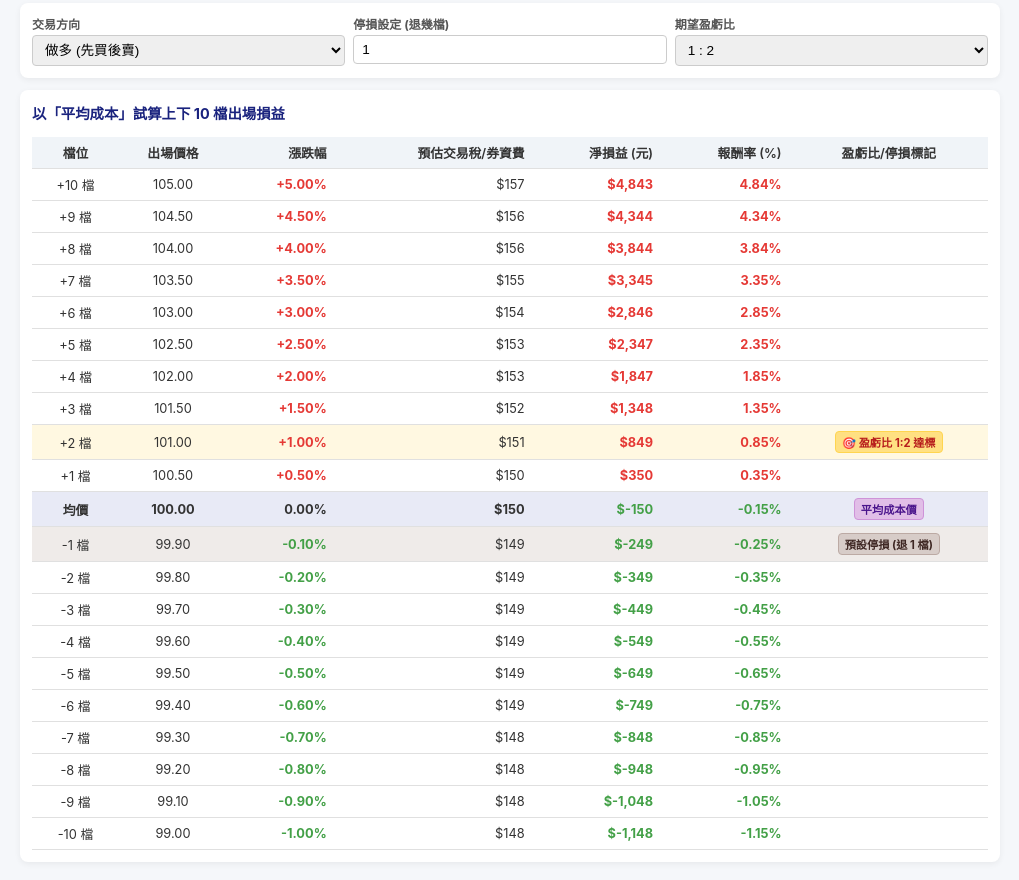
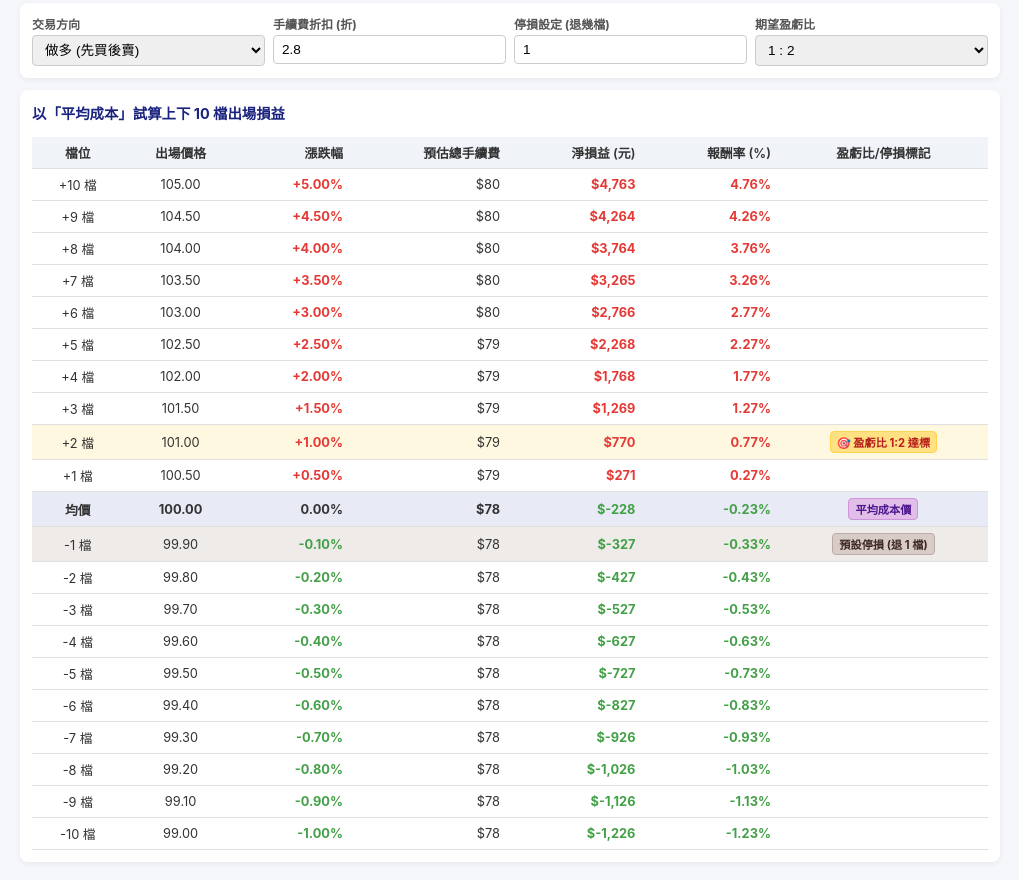
Before and after one commit to s2873202-hash/daytrading-calculator3, a plain HTML site: page index.html in a window 1280 px wide. Shown: the part 228-1108 px from the top of the page, without its empty margins (130-1149 px from the left). Drawn offline with Linux system fonts and the light colour scheme.

Commit message:
Update index.html

```diff
--- a/index.html
+++ b/index.html
@@ -242,6 +242,10 @@
         </select>
       </div>
       <div class="form-group">
+        <label for="discount">手續費折扣 (折)</label>
+        <input type="number" id="discount" value="2.8" step="0.1" min="0" max="10" oninput="calculate()">
+      </div>
+      <div class="form-group">
         <label for="stopTicks">停損設定 (退幾檔)</label>
         <input type="number" id="stopTicks" value="1" min="1" max="10" oninput="calculate()">
       </div>
@@ -268,7 +272,7 @@
             <th class="text-center">檔位</th>
             <th class="text-center">出場價格</th>
             <th>漲跌幅</th>
-            <th>預估交易稅/券資費</th>
+            <th>預估總手續費</th>
             <th>淨損益 (元)</th>
             <th>報酬率 (%)</th>
             <th class="text-center">盈虧比/停損標記</th>
@@ -282,7 +286,7 @@
 </div>
 
 <script>
-  const STORAGE_KEY = 'daytrade_table_nofee';
+  const STORAGE_KEY = 'daytrade_table_notax';
 
   // 新增進場列
   function addEntryRow(price = '', shares = '1') {
@@ -336,7 +340,8 @@
     return price;
   }
 
-  function calculateNetProfit(action, avgEntryPrice, exitPrice, totalShares) {
+  function calculateNetProfit(action, avgEntryPrice, exitPrice, totalShares, discountRatio) {
+    const baseFeeRate = 0.001425;
     const taxRate = 0.0015;
     const borrowFeeRate = 0.0008;
 
@@ -352,6 +357,14 @@
     const buyAmount = buyPrice * totalShares;
     const sellAmount = sellPrice * totalShares;
 
+    let buyFee = Math.floor(buyAmount * baseFeeRate * discountRatio);
+    if (buyFee < 20) buyFee = 20;
+
+    let sellFee = Math.floor(sellAmount * baseFeeRate * discountRatio);
+    if (sellFee < 20) sellFee = 20;
+
+    const totalFee = buyFee + sellFee;
+
     let taxAndBorrowFee = 0;
     if (action === 'long') {
       taxAndBorrowFee = Math.floor(sellAmount * taxRate);
@@ -360,10 +373,10 @@
     }
 
     const rawProfit = sellAmount - buyAmount;
-    const netProfit = rawProfit - taxAndBorrowFee;
+    const netProfit = rawProfit - totalFee - taxAndBorrowFee;
     const returnRate = buyAmount > 0 ? ((netProfit / buyAmount) * 100).toFixed(2) : '0.00';
 
-    return { buyAmount, taxAndBorrowFee, netProfit, returnRate };
+    return { buyAmount, totalFee, netProfit, returnRate };
   }
 
   // 寫入 localStorage 儲存輸入數值
@@ -382,6 +395,7 @@
     const data = {
       entries: entries,
       action: document.getElementById('action').value,
+      discount: document.getElementById('discount').value,
       stopTicks: document.getElementById('stopTicks').value,
       rrRatio: document.getElementById('rrRatio').value
     };
@@ -400,6 +414,7 @@
     try {
       const data = JSON.parse(saved);
       document.getElementById('action').value = data.action || 'long';
+      document.getElementById('discount').value = data.discount || '2.8';
       document.getElementById('stopTicks').value = data.stopTicks || '1';
       document.getElementById('rrRatio').value = data.rrRatio || '2';
 
@@ -420,6 +435,7 @@
     saveData();
 
     const action = document.getElementById('action').value;
+    const discountRatio = (parseFloat(document.getElementById('discount').value) || 10) / 10;
     const stopTicks = parseInt(document.getElementById('stopTicks').value) || 1;
     const rrRatioTarget = parseInt(document.getElementById('rrRatio').value) || 2;
 
@@ -453,14 +469,14 @@
     // 計算停損淨虧損金額
     const stopStep = action === 'long' ? -stopTicks : stopTicks;
     const stopExitPrice = getPriceBySteps(avgEntryPrice, stopStep);
-    const stopRes = calculateNetProfit(action, avgEntryPrice, stopExitPrice, totalShares);
+    const stopRes = calculateNetProfit(action, avgEntryPrice, stopExitPrice, totalShares, discountRatio);
     const expectedRiskAmount = Math.abs(stopRes.netProfit);
 
     // 試算上下 10 檔數據
     const rows = [];
     for (let i = 10; i >= -10; i--) {
       const exitPrice = getPriceBySteps(avgEntryPrice, i);
-      const res = calculateNetProfit(action, avgEntryPrice, exitPrice, totalShares);
+      const res = calculateNetProfit(action, avgEntryPrice, exitPrice, totalShares, discountRatio);
       rows.push({ step: i, exitPrice, ...res });
     }
 
@@ -514,7 +530,7 @@
         <td class="${priceDiffPercent > 0 ? 'text-profit' : (priceDiffPercent < 0 ? 'text-loss' : '')}">
           ${priceDiffPercent > 0 ? '+' : ''}${priceDiffPercent}%
         </td>
-        <td>$${item.taxAndBorrowFee.toLocaleString()}</td>
+        <td>$${item.totalFee.toLocaleString()}</td>
         <td class="${profitClass}">$${item.netProfit.toLocaleString()}</td>
         <td class="${profitClass}">${returnRate}%</td>
         <td class="text-center">${noteTag}</td>
```
